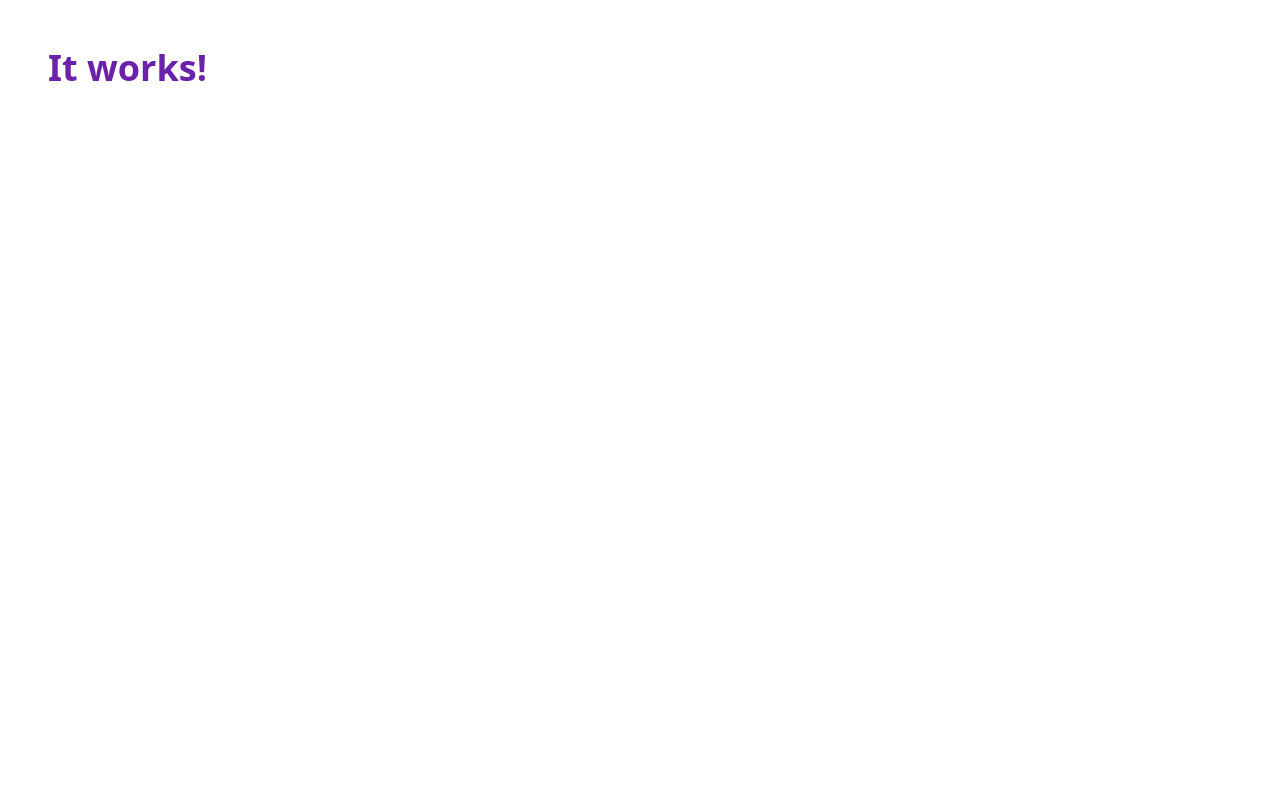
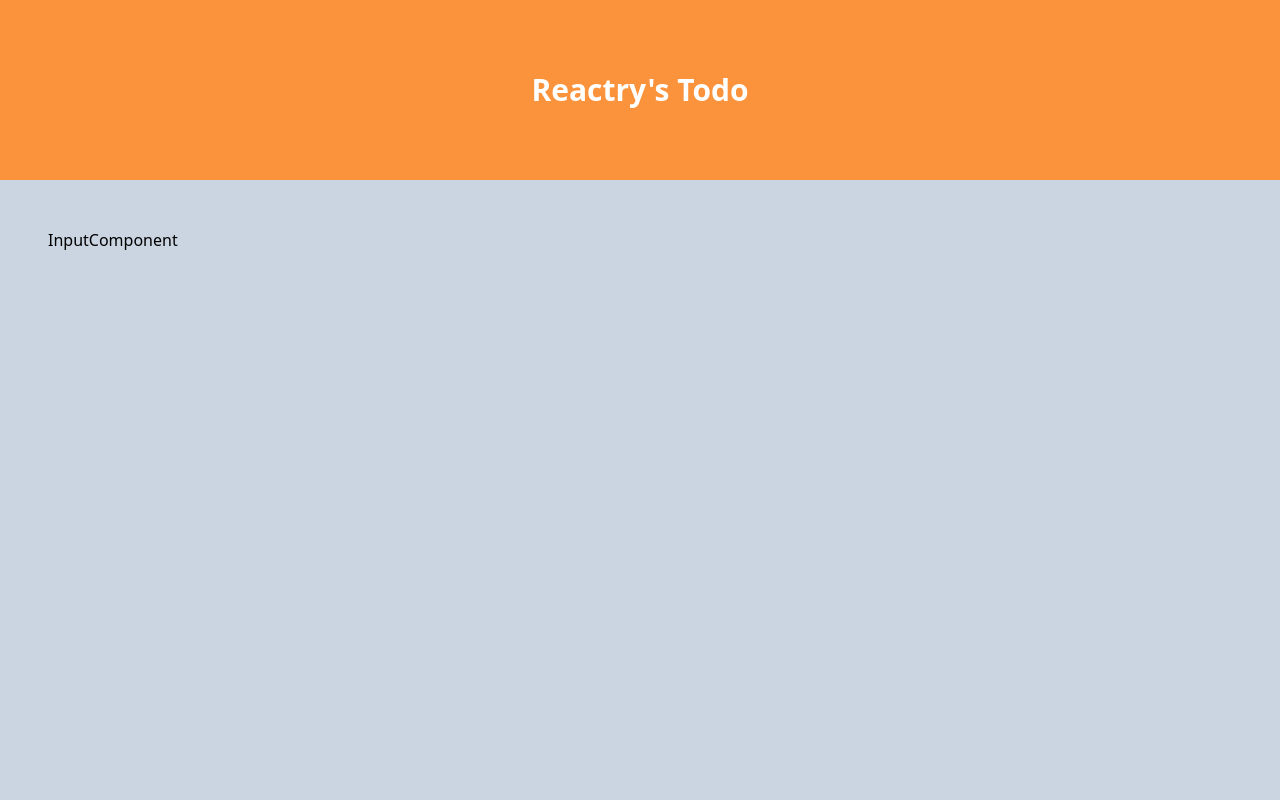
Before and after one commit to reactry/todo, a React (Create React App) app: page / in a window 1280 px wide. Shown: the top 800 px of the page. Built offline with nearby package versions, Linux system fonts and the light colour scheme.

Commit message:
Added 4 emptry components

```diff
--- a/src/App.js
+++ b/src/App.js
@@ -1,13 +1,20 @@
 import './App.css';
 
-function App() {
-  return (
-    <div className="App">
-      <header className="App-header">
-        <p className="text-purple-800 text-4xl p-12 font-bold">It works!</p>
-      </header>
-    </div>
-  );
+import HeaderComponent from './HeaderComponent';
+import FooterComponent from './FooterComponent';
+
+import InputComponent from './InputComponent';
+import OutputComponent from './OutputComponent';
+
+function App () {
+	return (
+		<div className="App">
+			<HeaderComponent />
+			<InputComponent />
+			<OutputComponent />
+			<FooterComponent />
+		</div>
+	);
 }
 
 export default App;
--- /dev/null
+++ b/src/FooterComponent/FooterComponent.js
@@ -0,0 +1,12 @@
+
+
+
+function FooterComponent () {
+	return (
+		<div className="FooterComponent bg-orange-800 text-white p-12">
+			<h4 className="text-xl py-12 font-bold text-center">© Copyright 2022, Ankur Seth (<a href="https://github.com/iaseth" class="text-blue-300 p-1">GitHub</a>).</h4>
+		</div>
+	);
+}
+
+export default FooterComponent;
--- /dev/null
+++ b/src/FooterComponent/index.js
@@ -0,0 +1,3 @@
+
+import FooterComponent from './FooterComponent';
+export default FooterComponent;
--- /dev/null
+++ b/src/HeaderComponent/HeaderComponent.js
@@ -0,0 +1,12 @@
+
+
+
+function HeaderComponent () {
+	return (
+		<div className="HeaderComponent bg-orange-400 text-white p-12">
+			<h1 className="text-center text-3xl py-6 font-bold">Reactry's Todo</h1>
+		</div>
+	);
+}
+
+export default HeaderComponent;
--- /dev/null
+++ b/src/HeaderComponent/index.js
@@ -0,0 +1,3 @@
+
+import HeaderComponent from './HeaderComponent';
+export default HeaderComponent;
--- /dev/null
+++ b/src/InputComponent/InputComponent.js
@@ -0,0 +1,10 @@
+
+
+
+function InputComponent () {
+	return (
+		<div className="InputComponent min-h-screen p-12 bg-slate-300">InputComponent</div>
+	);
+}
+
+export default InputComponent;
--- /dev/null
+++ b/src/InputComponent/index.js
@@ -0,0 +1,3 @@
+
+import InputComponent from './InputComponent';
+export default InputComponent;
--- /dev/null
+++ b/src/OutputComponent/OutputComponent.js
@@ -0,0 +1,10 @@
+
+
+
+function OutputComponent () {
+	return (
+		<div className="OutputComponent p-12 min-h-screen">OutputComponent</div>
+	);
+}
+
+export default OutputComponent;
--- /dev/null
+++ b/src/OutputComponent/index.js
@@ -0,0 +1,3 @@
+
+import OutputComponent from './OutputComponent';
+export default OutputComponent;
```
